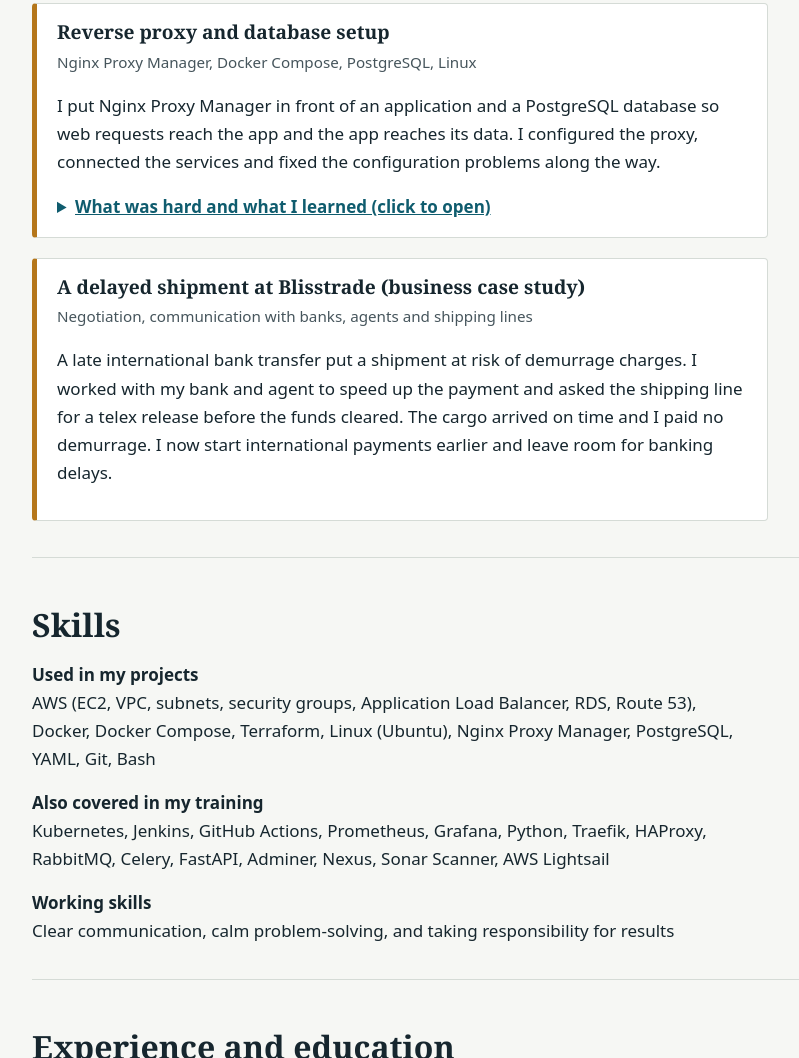
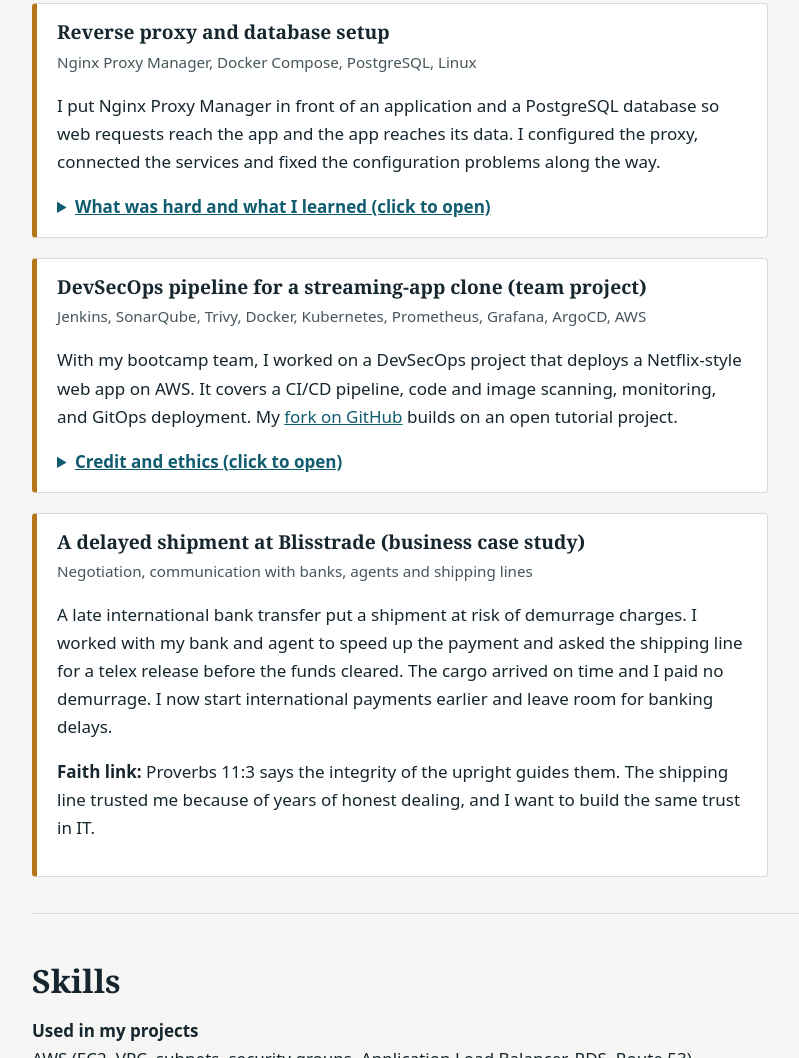
Before and after one commit to jackiekwofie/jackiekwofie.github.io, a plain HTML site: page index.html in a window 1280 px wide. Shown: the part 2111-3169 px from the top of the page, without its empty margins (128-927 px from the left). Drawn offline with Linux system fonts and the light colour scheme.

Commit message:
Add files via upload

```diff
--- a/index.html
+++ b/index.html
@@ -110,6 +110,7 @@ footer{max-width:62rem;margin:0 auto;padding:1.5rem 1rem 3rem;color:var(--muted)
     <details>
       <summary>What was hard and what I learned (click to open)</summary>
       <p>A small mistake in a configuration file can stop a whole application, and the cause is rarely where the error first appears. I learned to check one service at a time, read the logs first, and confirm how services connect before changing anything. Changing several things at once makes it impossible to know what helped.</p>
+      <p><strong>Faith link:</strong> Mosiah 4:27 teaches us to do things in wisdom and order. Debugging taught me the same lesson: small, ordered steps are faster, not slower.</p>
     </details>
   </article>
 
@@ -154,6 +155,7 @@ footer{max-width:62rem;margin:0 auto;padding:1.5rem 1rem 3rem;color:var(--muted)
     <details>
       <summary>What was hard and what I learned (click to open)</summary>
       <p>Network settings, security rules, database access and DNS all have to be right at the same time. When something failed, we traced the connections and reviewed the Terraform plan before applying any change. Working in a team taught me to ask questions early and listen, and the plan step taught me to know what a change will do before I make it.</p>
+      <p><strong>Faith link:</strong> James 1:5 invites us to ask for wisdom when we lack it. In a team, that meant asking questions and listening to my teammates’ ideas.</p>
     </details>
   </article>
 
@@ -164,13 +166,32 @@ footer{max-width:62rem;margin:0 auto;padding:1.5rem 1rem 3rem;color:var(--muted)
     <details>
       <summary>What was hard and what I learned (click to open)</summary>
       <p>Ports, hostnames, network settings and database details all have to line up. When a connection failed, any of the three could be the cause, so I learned to test each link in the chain one at a time.</p>
+      <p><strong>Faith link:</strong> Luke 16:10 teaches that those faithful in small things are faithful in much. A wrong port is a small thing, but it can bring down a whole system.</p>
     </details>
+  </article>
+
+  <article class="project">
+    <h3>DevSecOps pipeline for a streaming-app clone (team project)</h3>
+    <p class="tools">Jenkins, SonarQube, Trivy, Docker, Kubernetes, Prometheus, Grafana, ArgoCD, AWS</p>
+    <p>With my bootcamp team, I worked on a DevSecOps project that deploys a Netflix-style web app on AWS. It covers a CI/CD pipeline, code and image scanning, monitoring, and GitOps deployment. My <a href="https://github.com/jackiekwofie/Netflix-Clone">fork on GitHub</a> builds on an open tutorial project.</p>
+    <details>
+      <summary>Credit and ethics (click to open)</summary>
+      <p>This project started from a public tutorial, and I credit its original authors. It is a learning project and is not connected to Netflix. The movie data comes from the TMDB service, which I use under its terms. Keeping keys and passwords out of public code protects other people’s trust, so I treat it as part of the work.</p>
+    </details>
+    <!-- PUBLISH THIS BLOCK ONLY AFTER YOU HAVE REALLY DONE THESE CHANGES. Edit it to match what you did, then delete this line and the comment markers around the block.
+    <details>
+      <summary>What I refined (click to open)</summary>
+      <p>I found a .env file committed to the repository. I created a new API key, removed the file, and added it to .gitignore. I also added an automated security scan with GitHub Actions that checks for known vulnerabilities and secrets, and I wrote security notes in the README.</p>
+      <p><strong>Faith link:</strong> Proverbs 11:3 says the integrity of the upright guides them. Protecting a secret that other people depend on is a small act of integrity.</p>
+    </details>
+    -->
   </article>
 
   <article class="project">
     <h3>A delayed shipment at Blisstrade (business case study)</h3>
     <p class="tools">Negotiation, communication with banks, agents and shipping lines</p>
     <p>A late international bank transfer put a shipment at risk of demurrage charges. I worked with my bank and agent to speed up the payment and asked the shipping line for a telex release before the funds cleared. The cargo arrived on time and I paid no demurrage. I now start international payments earlier and leave room for banking delays.</p>
+    <p><strong>Faith link:</strong> Proverbs 11:3 says the integrity of the upright guides them. The shipping line trusted me because of years of honest dealing, and I want to build the same trust in IT.</p>
   </article>
 </section>
 
```
